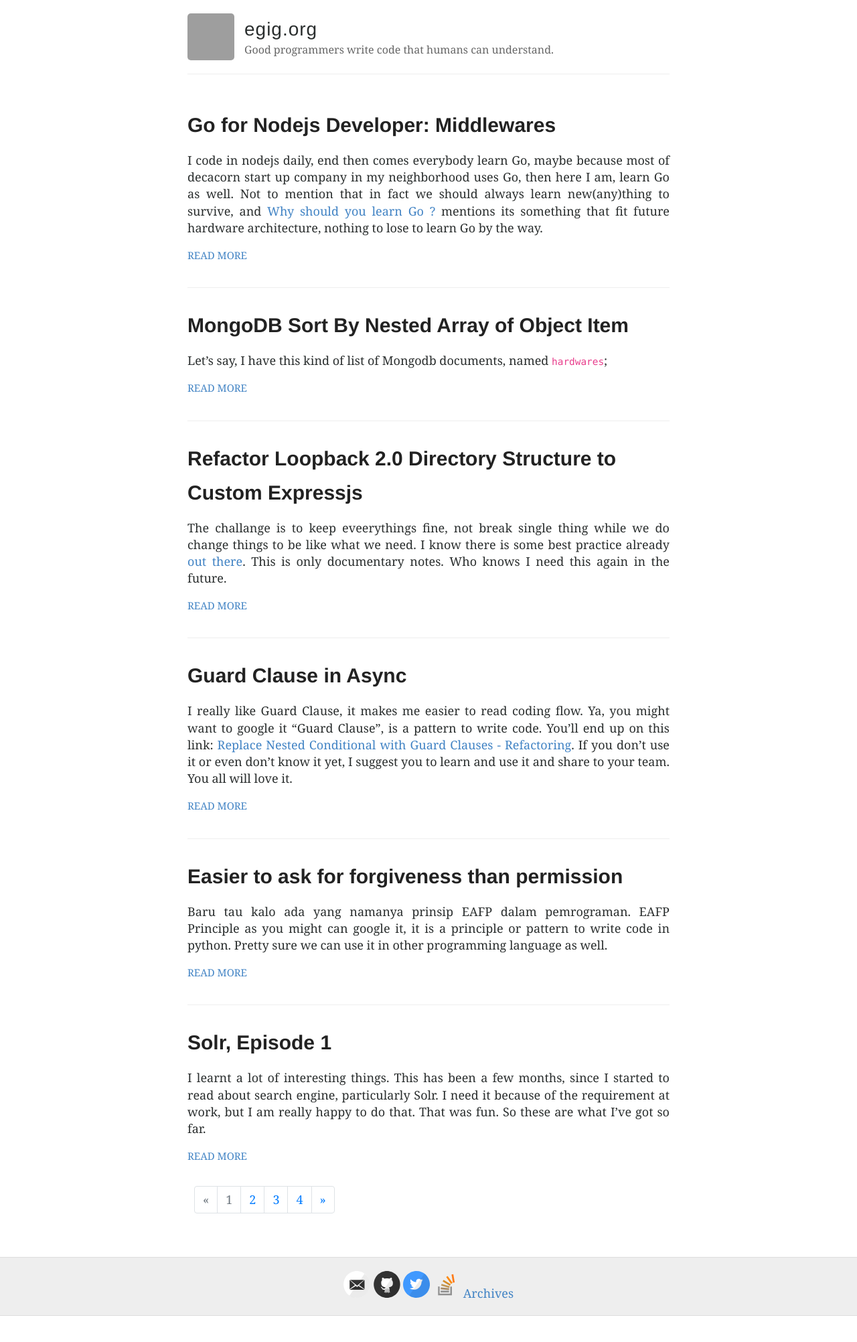
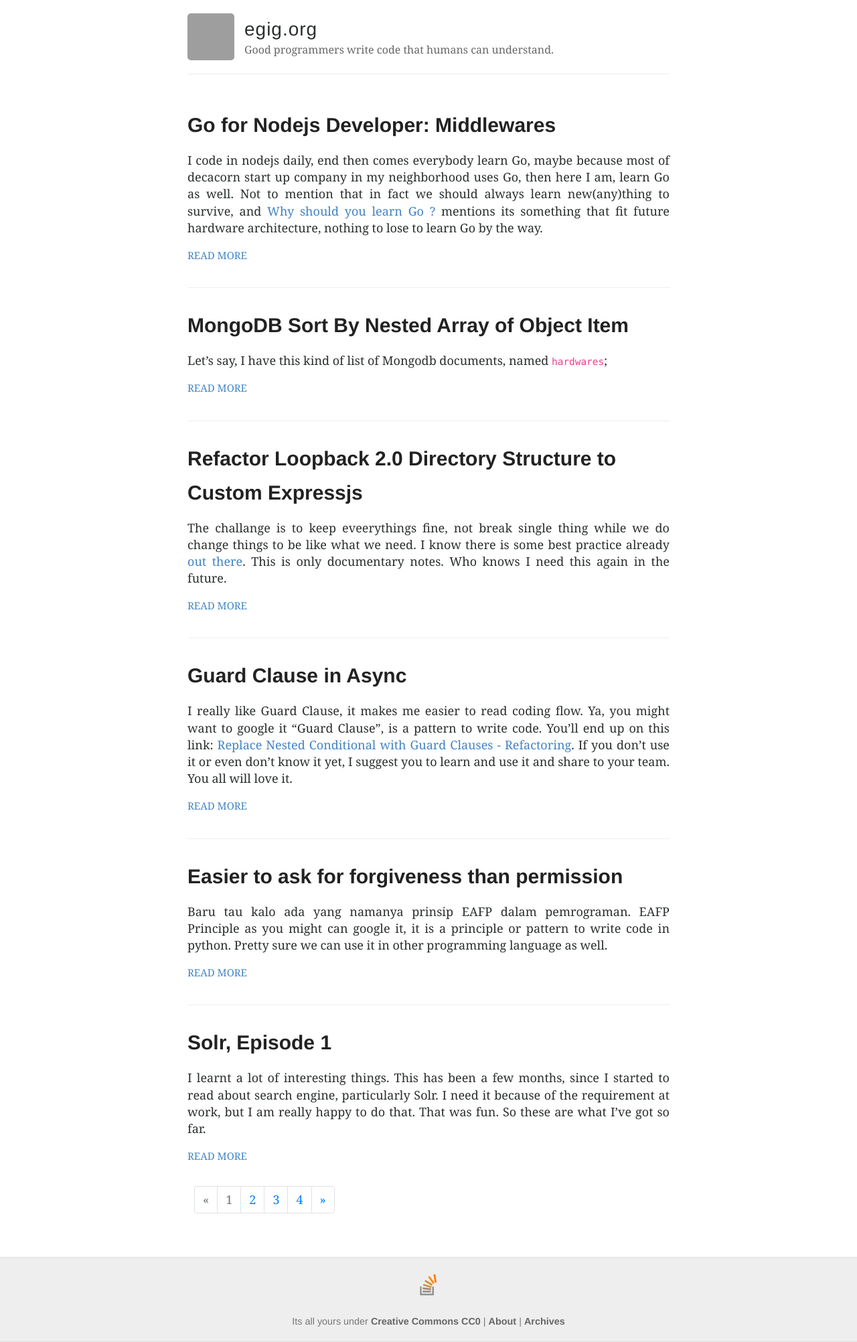
Before and after one commit to egig/egig.github.io, a Jekyll site: the page built from index.html, in a window 1280 px wide. Shown: the whole page at 67% size. Built offline with Jekyll 4.4.1, drawn with Linux system fonts in a browser that asks for light colours; the list of posts is cut into pages by our own code; before the commit the page ends 1965 px from its top, so only the background shows below that; grey boxes are pictures that could not be loaded.

Commit message:
about page and better footer

```diff
--- a/_config.yml
+++ b/_config.yml
@@ -18,15 +18,15 @@
 # Includes an icon in the footer for each username you enter
 footer-links:
   dribbble:
-  email: egigundari@gmail.com
+  email:
   facebook:
   flickr:
-  github: egig
+  github:
   instagram:
   linkedin:
   pinterest:
   rss: # just type anything here for a working RSS icon
-  twitter: egig_
+  twitter:
   stackoverflow: users/2071491/egig # your stackoverflow profile, e.g. "users/50476/bart-kiers"
   youtube: # channel/<your_long_string> or user/<user-name>
   googleplus: # anything in your profile username that comes after plus.google.com/
--- a/_layouts/default.html
+++ b/_layouts/default.html
@@ -39,7 +39,13 @@
       <div class="container">
         <footer class="footer">
           {% include svg-icons.html %}
-          <a href="/archives.html">Archives</a>
+          <br/>
+          <br/>
+          <div class="footer-nav">
+            <span>Its all yours under <a href="https://creativecommons.org/publicdomain/zero/1.0/">Creative Commons CC0</a></span> |
+            <a href="/about.html">About</a> |
+            <a href="/archives.html">Archives</a>
+          <div>
         </footer>
       </div>
     </div>
--- a/style.scss
+++ b/style.scss
@@ -254,8 +254,18 @@
 }
 
 footer {
+  font-size: 0.8em;
   padding: 20px 0;
   text-align: center;
+}
+
+.footer-nav {
+  font-family: $helveticaNeue;
+  color: #777777;
+  a {
+    color: #666666;
+    font-weight: bolder;
+  }
 }
 
 // Settled on moving the import of syntax highlighting to the bottom of the CSS
```
Also changed, not shown: about.html (added, +27 -0 lines).
